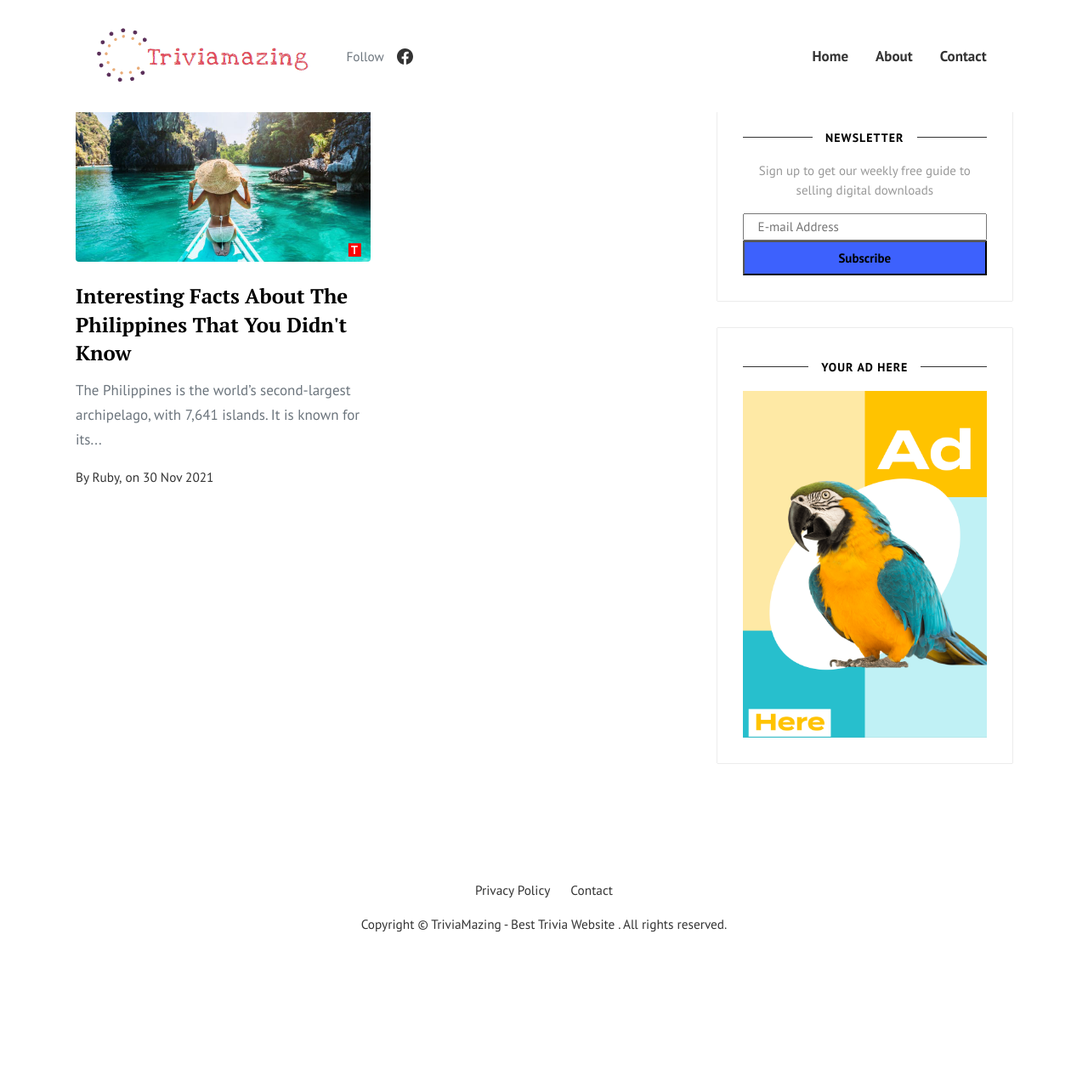
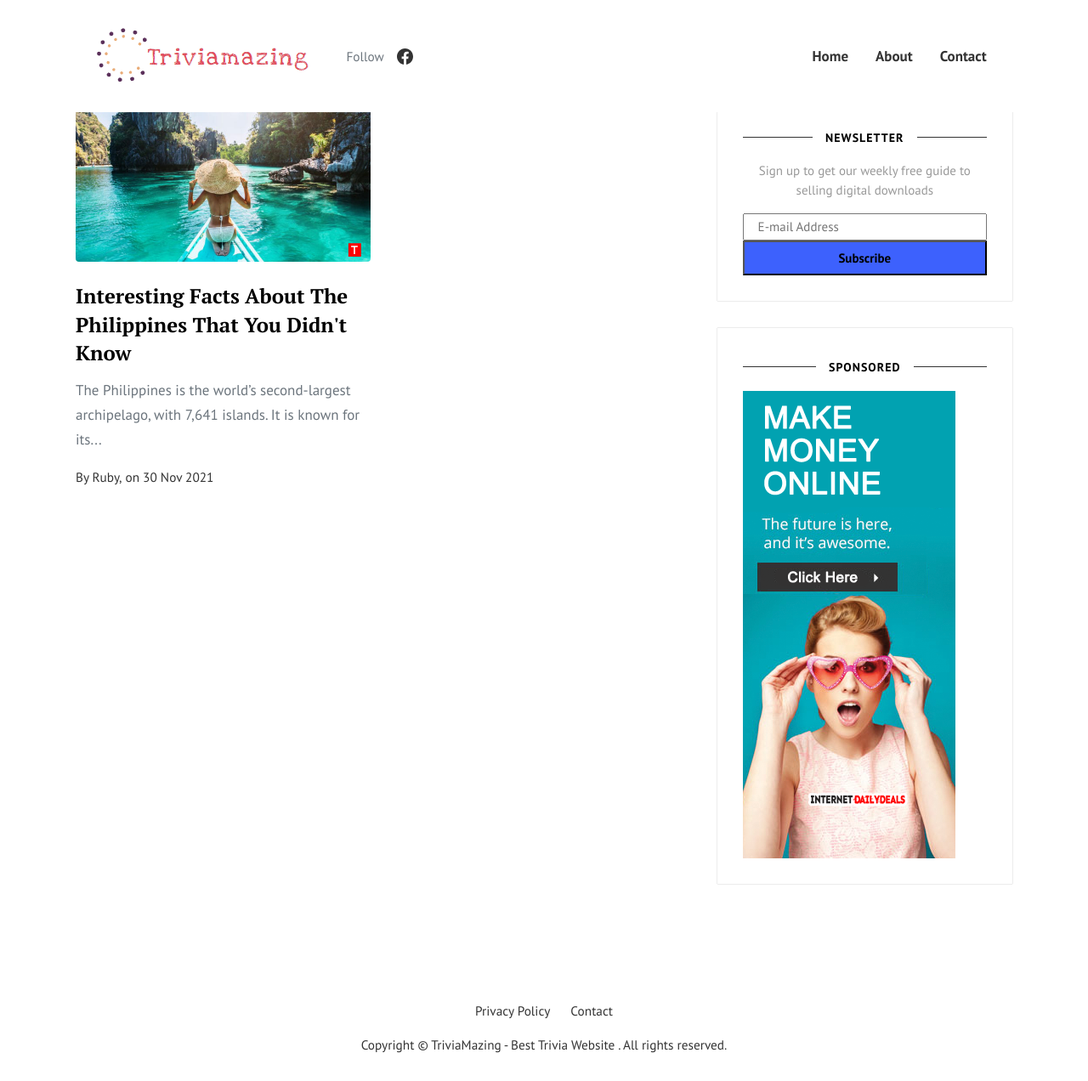
Before and after one commit to ruubbies-vlog/ruubbies-vlog.github.io, a Jekyll site: the page built from index.html, in a window 1280 px wide and 1272 px high. Shown: the whole window at 85% size. Built offline with Jekyll 4.4.1, drawn with Linux system fonts in a browser that asks for light colours; the list of posts is cut into pages by our own code; comment, search, counter and statistics services are not loaded.

Commit message:
added ads banner

```diff
--- a/_includes/sidebar.html
+++ b/_includes/sidebar.html
@@ -4,7 +4,8 @@
         {% include newsletter.html %}
     </div>
     <div class="sidebar-section">
-        <h5><span>Your Ad Here</span></h5>
-        <img src="{{site.baseurl}}/assets/images/ad.png">
+        <h5><span>Sponsored</span></h5>
+        <a href="https://www.internetdailydeals.com/"><img src="{{site.baseurl}}/assets/images/ad.png"></a>
+
     </div>
 </div>
```
Also changed, not shown: assets/images/ad.png.
